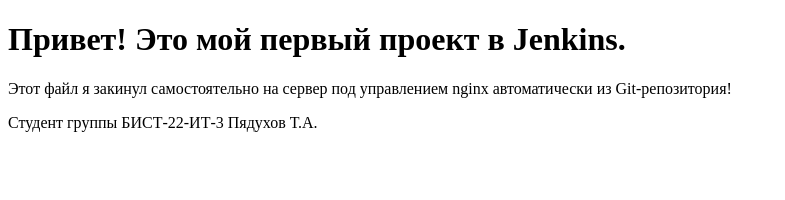
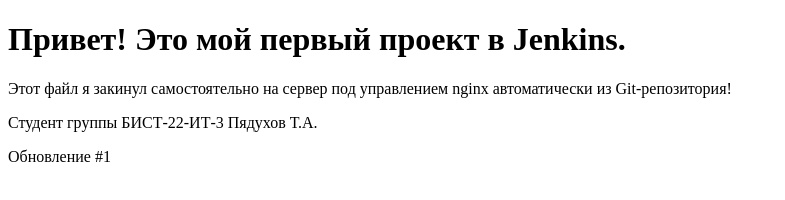
Before and after one commit to pyadtim-netizen/lab2-docker-pyaduhov, a plain HTML site: page index.html in a window 1280 px wide. Shown: the whole page, without its empty margins (0-785 px from the left). Drawn offline with Linux system fonts and the light colour scheme.

Commit message:
update 1

```diff
--- a/index.html
+++ b/index.html
@@ -7,3 +7,4 @@
   <p>Студент группы БИСТ-22-ИТ-3 Пядухов Т.А.</p>
 </body>
 </html>
+<p>Обновление #1</p>
```
